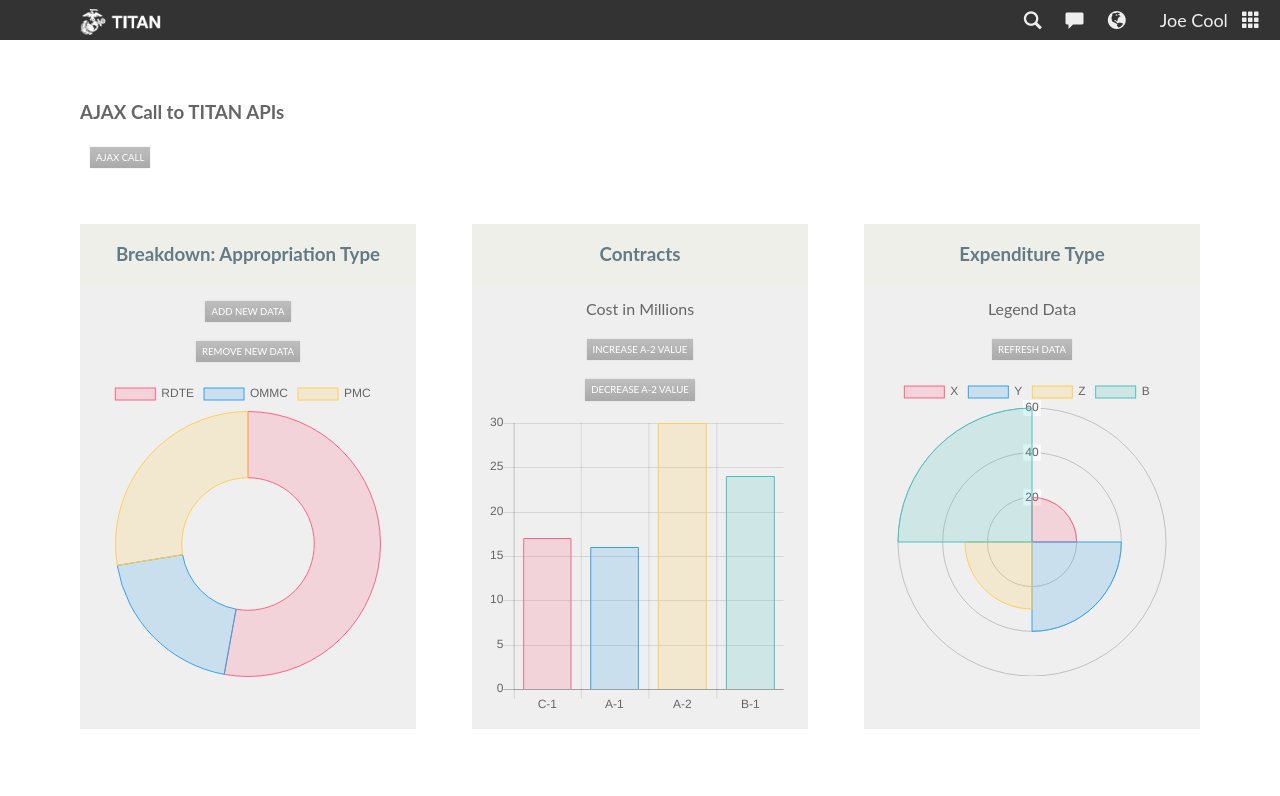
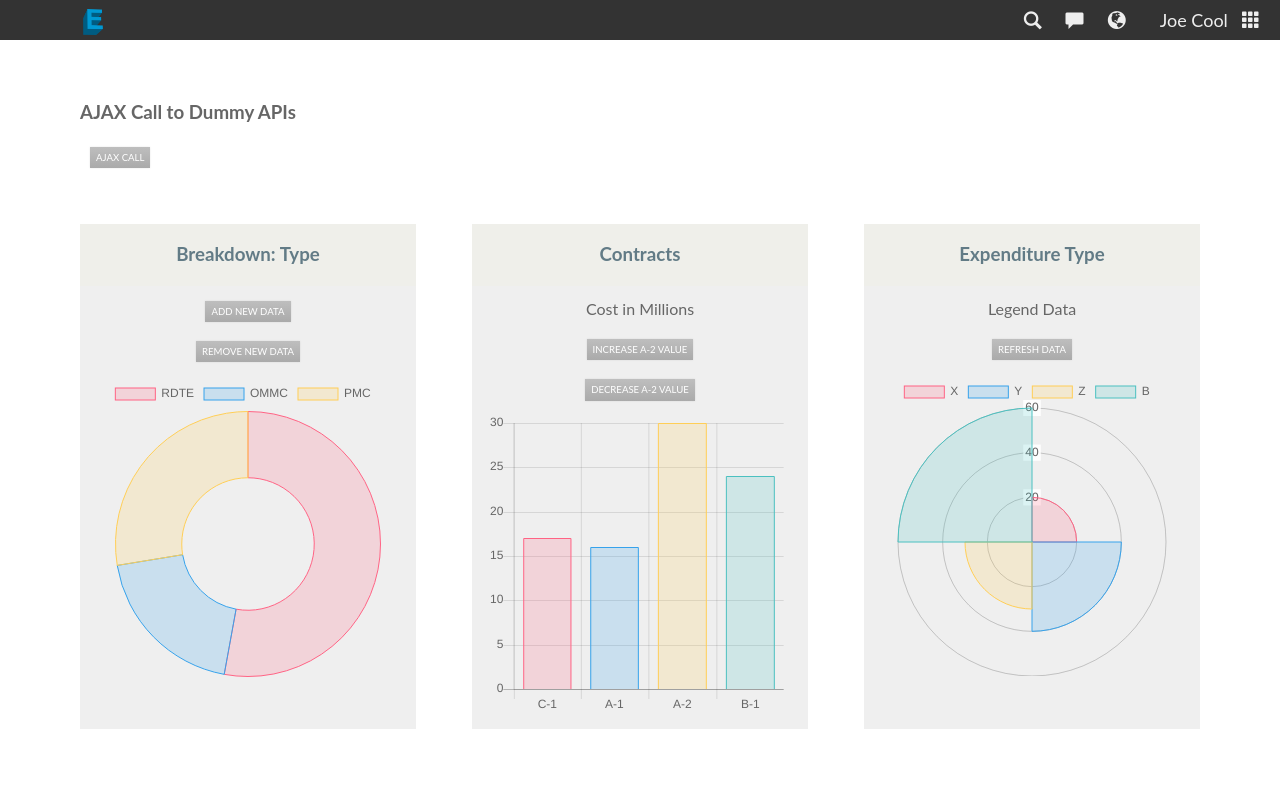
Before and after one commit to pbatthala/chartjs-dashboard, a plain HTML site: page index.html in a window 1280 px wide. Shown: the top 796 px of the page. Drawn offline with Linux system fonts and the light colour scheme.

Commit message:
Scrubbed old logos and names

```diff
--- a/index.html
+++ b/index.html
@@ -4,7 +4,7 @@
 <head>
     <meta charset="utf-8">
     <meta http-equiv="x-ua-compatible" content="ie=edge">
-    <title>TITAN Dashboard</title>
+    <title>ChartJS HTML5 Dashboard</title>
     <meta name="description" content="">
     <meta name="viewport" content="width=device-width, initial-scale=1">
     <link rel="apple-touch-icon" href="apple-touch-icon.png">
@@ -28,7 +28,7 @@
             <div class="container clearfix">
                 <div class="navbar-header">
                     <div class="landing-logo">
-                        <img src="img/TITANlogo.png">
+                        <img src="img/E-icon.png">
                     </div>
                 </div>
                 <div class="user-menu-con">
@@ -44,7 +44,7 @@
         </header>
         <!--  ---------------------------------------- -->
         <div class="container clearfix">
-            <h3>AJAX Call to TITAN APIs</h3>
+            <h3>AJAX Call to Dummy APIs</h3>
             <p><a id="ajax" class="button">AJAX CALL</a></p>
         </div>
         <!-- ---------------------------------------------------------------------------------------- -->
@@ -52,7 +52,7 @@
         <!--  ---------------CHARTS------------------ -->
         <div class="container clearfix">
             <div class="third widget doughnut">
-                <h3>Breakdown: Appropriation Type</h3>
+                <h3>Breakdown: Type</h3>
                 <p><a id="addNewData" class="button">Add New Data</a></p>
                 <p><a id="removeNewData" class="button">Remove New Data</a></p>
                 <div class="canvas-container">
@@ -115,81 +115,7 @@
 
         <!-- END WRAPPER -->
         <!-- ---------------------------------------------------------------------------------------- -->
-        <!-- <div class="container clearfix">
-            <div class="chartjs-size-monitor" style="position: absolute; left: 0px; top: 0px; right: 0px; bottom: 0px; overflow: hidden; pointer-events: none; visibility: hidden; z-index: -1;">
-                <div class="chartjs-size-monitor-expand" style="position:absolute;left:0;top:0;right:0;bottom:0;overflow:hidden;pointer-events:none;visibility:hidden;z-index:-1;">
-                    <div style="position:absolute;width:1000000px;height:1000000px;left:0;top:0"></div>
-                </div>
-                <div class="chartjs-size-monitor-shrink" style="position:absolute;left:0;top:0;right:0;bottom:0;overflow:hidden;pointer-events:none;visibility:hidden;z-index:-1;">
-                    <div style="position:absolute;width:200%;height:200%;left:0; top:0"></div>
-                </div>
-            </div>
-            <canvas id="chart-0" width="800" height="400" class="chartjs-render-monitor" style="display: block; width: 800px; height: 400px;"></canvas>
-        </div>
-        <div class="container clearfix">
-            <div id="chart-analyser" class="analyser">
-                <table>
-                    <tbody>
-                        <tr>
-                            <th>Dataset</th>
-                            <th>Fill</th>
-                            <th>Target (visibility)</th>
-                        </tr>
-                        <tr>
-                            <td><b>0</b></td>
-                            <td>undefined</td>
-                            <td>(hidden)</td>
-                        </tr>
-                        <tr>
-                            <td><b>1</b></td>
-                            <td>"-1"</td>
-                            <td>boundary "origin"</td>
-                        </tr>
-                        <tr>
-                            <td><b>2</b></td>
-                            <td>1</td>
-                            <td>(hidden)</td>
-                        </tr>
-                        <tr>
-                            <td><b>3</b></td>
-                            <td>"-1"</td>
-                            <td>dataset 1</td>
-                        </tr>
-                        <tr>
-                            <td><b>4</b></td>
-                            <td>"-1"</td>
-                            <td>dataset 3</td>
-                        </tr>
-                        <tr>
-                            <td><b>5</b></td>
-                            <td>"+2"</td>
-                            <td>dataset 7</td>
-                        </tr>
-                        <tr>
-                            <td><b>6</b></td>
-                            <td>false</td>
-                            <td>none</td>
-                        </tr>
-                        <tr>
-                            <td><b>7</b></td>
-                            <td>8</td>
-                            <td>boundary "end"</td>
-                        </tr>
-                        <tr>
-                            <td><b>8</b></td>
-                            <td>"end"</td>
-                            <td>(hidden)</td>
-                        </tr>
-                    </tbody>
-                </table>
-            </div>
-            <div class="toolbar">
-                <button onclick="togglePropagate(this)" class="btn-on">Propagate</button>
-                <button onclick="toggleSmooth(this)">Smooth</button>
-                <button onclick="randomize(this)">Randomize</button>
-            </div> -->
-        <!-- </div>
-        <div class="push"></div> -->
+
     </div>
     <div class="push"></div>
     <footer>
--- a/js/main.js
+++ b/js/main.js
@@ -59,7 +59,6 @@
         $('#ajax').click(function() {
             $.ajax({
                 method: "GET",
-                // url: "http://titan.blue.com:7070/HelloWorld",
                 url: "https://uinames.com/api/?amount=2&region=United%20States&ext",
                 dataType: "jsonp",
                 crossDomain: true,
```
Also changed, not shown: favicon.ico, img/E-icon.png (added), img/TITANlogo-color.png (deleted), img/TITANlogo.png (deleted).
